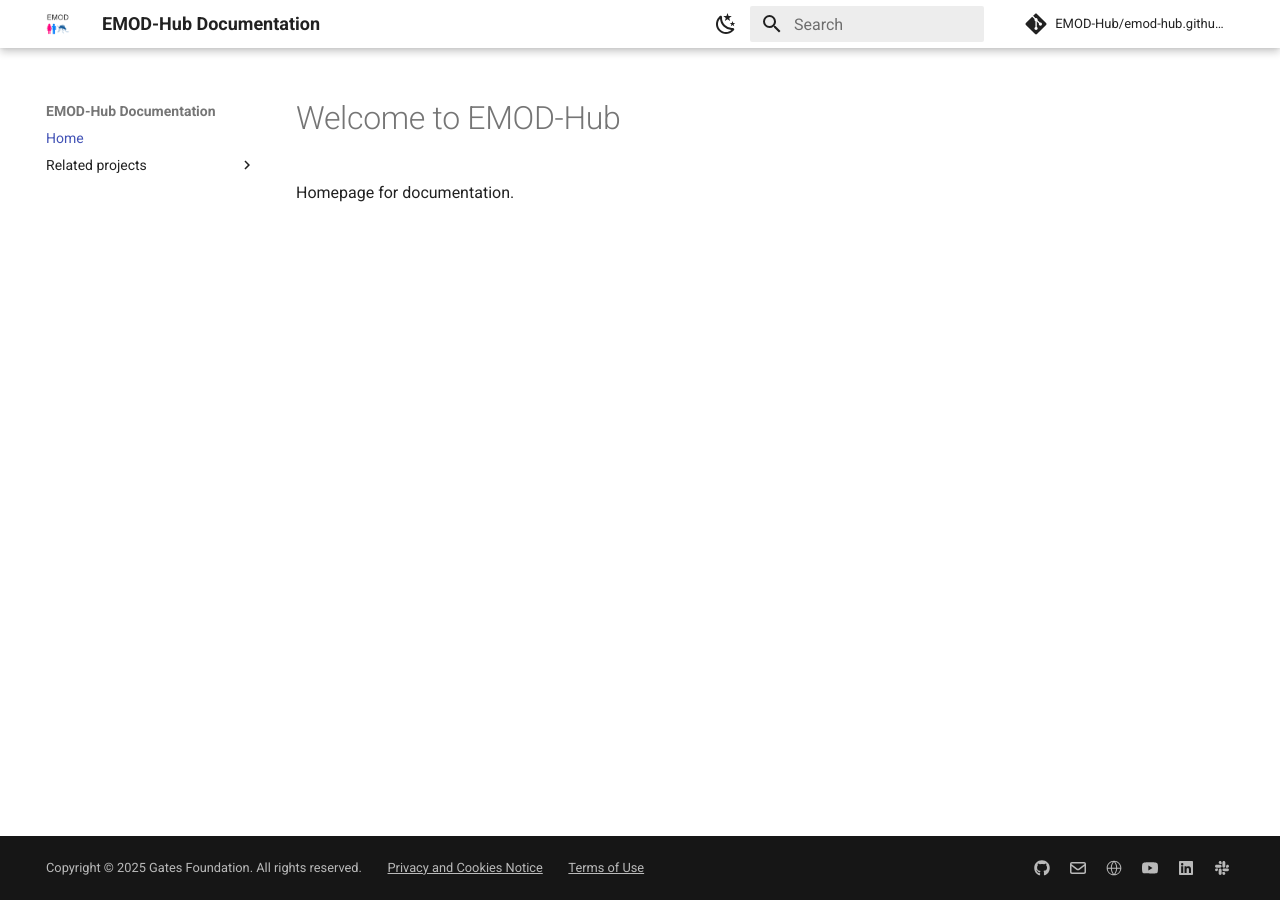
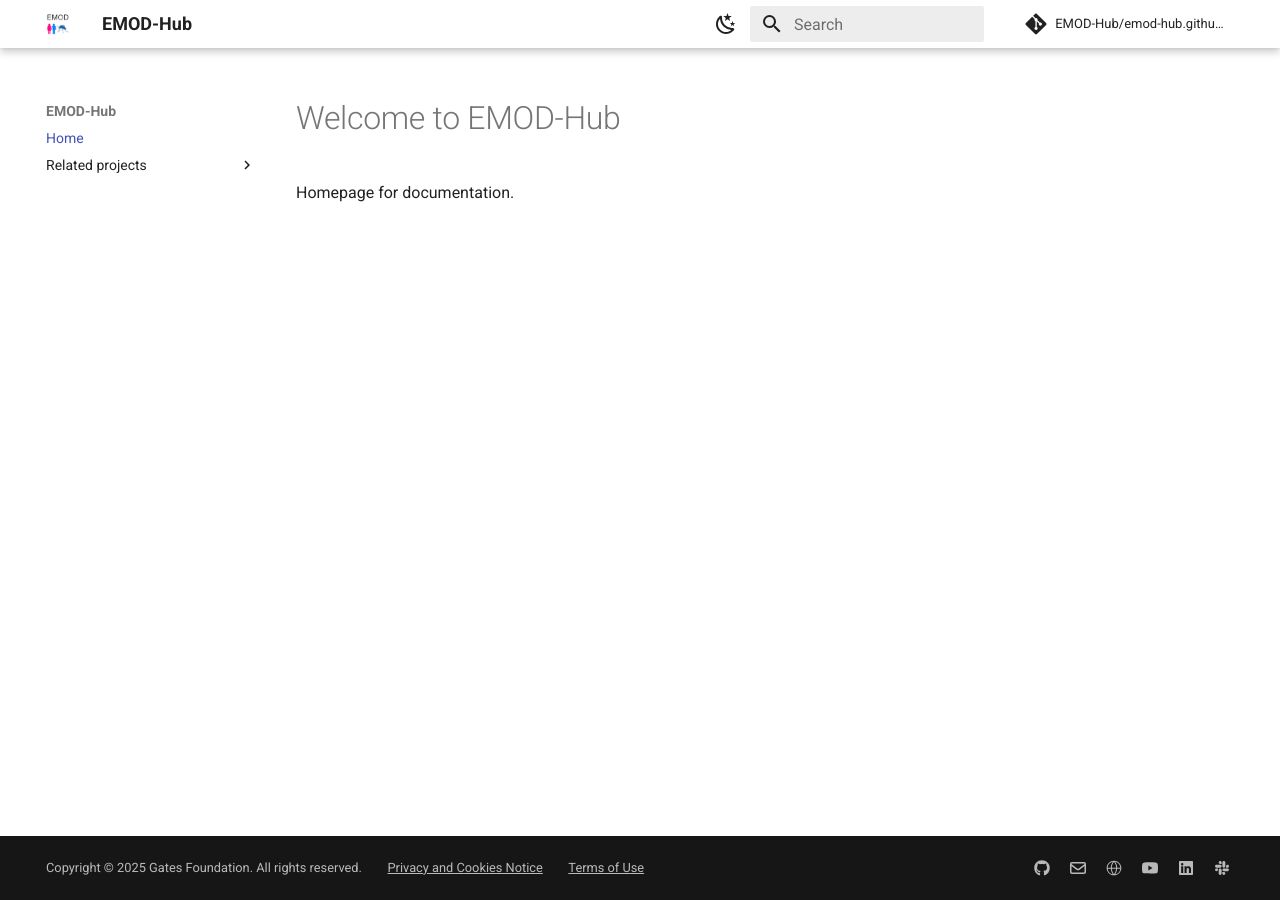
Before and after one commit to EMOD-Hub/emod-hub.github.io, an MkDocs documentation site: the page built from docs/index.md, in a window 1280 px wide. Built offline with MkDocs 1.6.1 and Material for MkDocs 9.7.7, drawn with Linux system fonts in a browser that asks for light colours; comment, search, counter and statistics services are not loaded.

Commit message:
Simplify name

```diff
--- a/mkdocs.yml
+++ b/mkdocs.yml
@@ -1,4 +1,4 @@
-site_name: EMOD-Hub Documentation
+site_name: EMOD-Hub
 site_url: https://emod-hub.github.io/
 repo_name: EMOD-Hub/emod-hub.github.io
 repo_url: https://github.com/EMOD-Hub/emod-hub.github.io/
```
